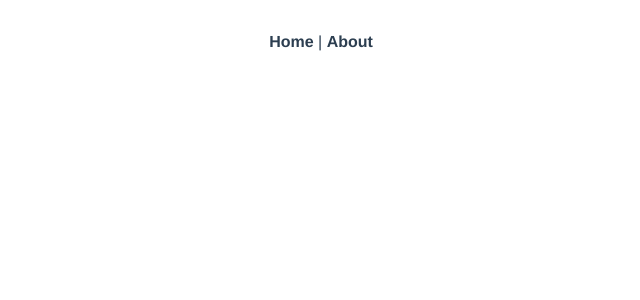
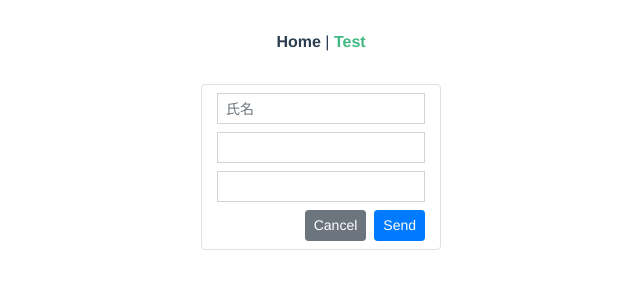
Before and after one commit to uguisu-an/vue-chat, a Vue app: page /test in a window 1280 px wide. Shown: the top 300 px of the page, without its empty margins (319-959 px from the left). Built offline with nearby package versions, Linux system fonts and the light colour scheme.

Commit message:
小さいフォームを作ってみた

```diff
--- a/src/App.vue
+++ b/src/App.vue
@@ -2,7 +2,7 @@
   <div id="app">
     <div id="nav">
       <router-link to="/">Home</router-link> |
-      <router-link to="/about">About</router-link>
+      <router-link to="/test">Test</router-link>
     </div>
     <router-view />
   </div>
--- /dev/null
+++ b/src/main.scss
@@ -0,0 +1,20 @@
+// $theme-colors: (
+//   "primary": #f84c38
+// );
+
+$input-border-radius: 0;
+$input-border-radius-sm: 0;
+
+@import "../node_modules/bootstrap/scss/bootstrap.scss";
+
+.form-sm {
+  .form-group {
+    margin-bottom: 0.5rem;
+  }
+  .form-control {
+    @extend .form-control-sm;
+  }
+  .btn {
+    @extend .btn-sm;
+  }
+}
--- a/src/main.ts
+++ b/src/main.ts
@@ -3,7 +3,7 @@ import App from "./App.vue";
 import router from "./router";
 import store from "./store";
 
-import "bootstrap/dist/css/bootstrap.min.css";
+import "./main.scss";
 
 Vue.config.productionTip = false;
 
--- a/src/router.ts
+++ b/src/router.ts
@@ -1,6 +1,7 @@
 import Vue from "vue";
 import Router from "vue-router";
 import ChatPage from "./views/ChatPage.vue";
+import TestPage from "./views/TestPage.vue";
 
 Vue.use(Router);
 
@@ -12,6 +13,11 @@ export default new Router({
       path: "/",
       name: "home",
       component: ChatPage
+    },
+    {
+      path: "/test",
+      name: "test",
+      component: TestPage
     }
   ]
 });
--- /dev/null
+++ b/src/views/TestPage.vue
@@ -0,0 +1,26 @@
+<template>
+  <div class="container border py-2 rounded" style="width: 15rem;">
+    <form class="form-sm">
+      <div class="form-group">
+        <input type="text" class="form-control" placeholder="氏名" />
+      </div>
+      <div class="form-group">
+        <input type="text" class="form-control" />
+      </div>
+      <div class="form-group">
+        <input type="text" class="form-control" />
+      </div>
+      <div class="d-flex flex-row-reverse">
+        <button class="btn btn-primary ml-2">Send</button>
+        <button class="btn btn-secondary ml-2">Cancel</button>
+      </div>
+    </form>
+  </div>
+</template>
+
+<script>
+export default {};
+</script>
+
+<style>
+</style>
```
